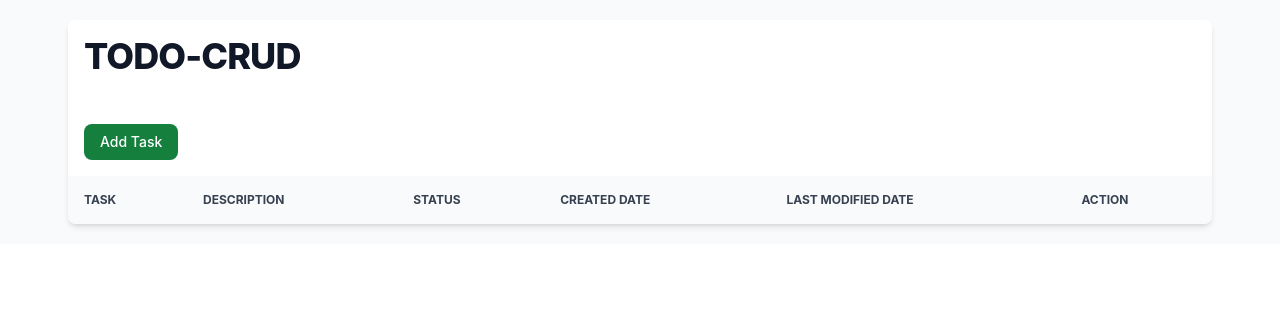
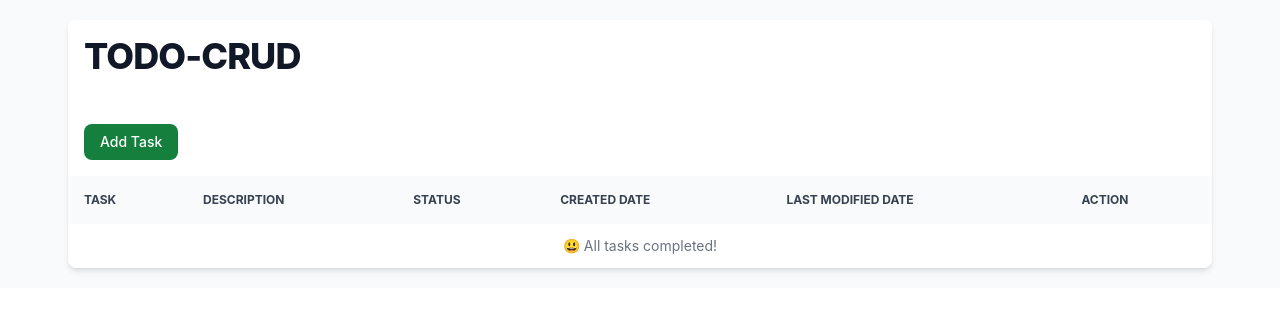
Before and after one commit to kgrg/vue3-tailwind-todo, a Vue app: page / in a window 1280 px wide. Shown: the top 312 px of the page. Built offline with nearby package versions, Linux system fonts and the light colour scheme.

Commit message:
message showing when task = 0

```diff
--- a/src/components/Datatable.vue
+++ b/src/components/Datatable.vue
@@ -9,6 +9,11 @@
       </tr>
     </thead>
     <tbody>
+      <tr v-if="rows.length === 0">
+        <td :colspan="columns.length + 1" class="text-center px-4 py-3">
+          😃 All tasks completed!
+        </td>
+      </tr>
       <tr v-for="row in rows" :key="row.id" class="border-b dark:border-gray-700">
         <td v-for="column in columns" :key="column.key" class="px-4 py-3">
           {{ row[column.key] }}
```
